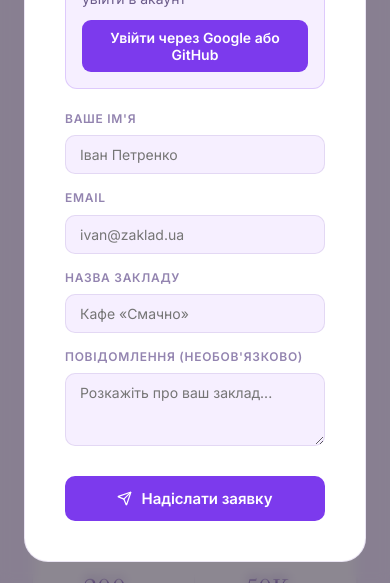
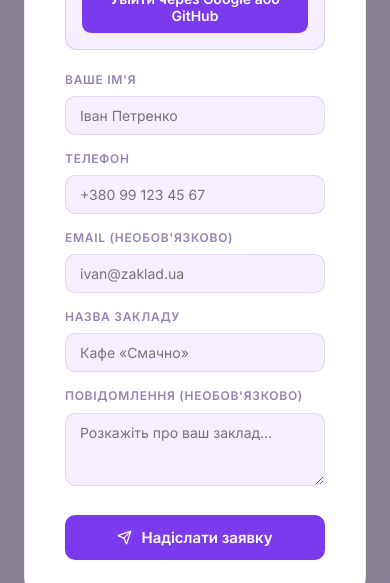
Before and after one commit to artemmage-sketch/magefood, a Next.js app: page / in a window 390 px wide. Both pictures are taken after a click on the button "Почати безкоштовно". Shown: the part 261-844 px from the top of the page. Built offline with nearby package versions, Linux system fonts and the light colour scheme; no server answers.

Commit message:
add phone field

```diff
--- a/components/ui/ContactModal.tsx
+++ b/components/ui/ContactModal.tsx
@@ -7,7 +7,7 @@ interface Props { open: boolean; onClose: () => void; toolName?: string; }
 
 export default function ContactModal({ open, onClose, toolName }: Props) {
   const { data: session } = useSession();
-  const [form, setForm] = useState({ name: "", email: session?.user?.email || "", establishment: "", message: "" });
+  const [form, setForm] = useState({ name: "", phone: "", email: session?.user?.email || "", establishment: "", message: "" });
   const [loading, setLoading] = useState(false);
   const [done, setDone] = useState(false);
 
@@ -50,10 +50,15 @@ export default function ContactModal({ open, onClose, toolName }: Props) {
             )}
 
             <form onSubmit={handleSubmit}>
-              {[{ k: "name", l: "Ваше ім'я", p: "Іван Петренко" }, { k: "email", l: "Email", p: "ivan@zaklad.ua" }, { k: "establishment", l: "Назва закладу", p: "Кафе «Смачно»" }].map(f => (
+              {[
+                { k: "name", l: "Ваше ім'я", p: "Іван Петренко", req: true, type: "text" },
+                { k: "phone", l: "Телефон", p: "+380 99 123 45 67", req: true, type: "tel" },
+                { k: "email", l: "Email (необов'язково)", p: "ivan@zaklad.ua", req: false, type: "email" },
+                { k: "establishment", l: "Назва закладу", p: "Кафе «Смачно»", req: true, type: "text" },
+              ].map(f => (
                 <div key={f.k} style={{ marginBottom: 14 }}>
                   <label style={{ display: "block", fontSize: 12, fontWeight: 700, color: "#9384b0", textTransform: "uppercase", letterSpacing: "0.06em", marginBottom: 7 }}>{f.l}</label>
-                  <input type="text" placeholder={f.p} required value={(form as any)[f.k]} onChange={e => setForm({ ...form, [f.k]: e.target.value })} style={inp} />
+                  <input type={f.type} placeholder={f.p} required={f.req} value={(form as any)[f.k]} onChange={e => setForm({ ...form, [f.k]: e.target.value })} style={inp} />
                 </div>
               ))}
               <div style={{ marginBottom: 22 }}>
```
